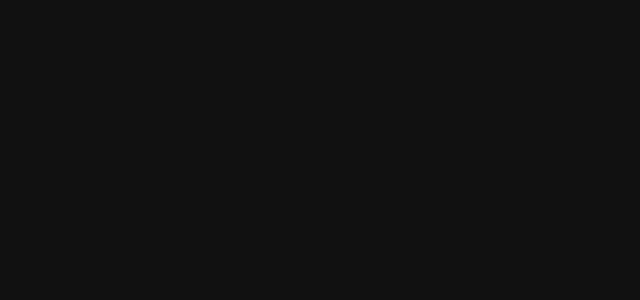
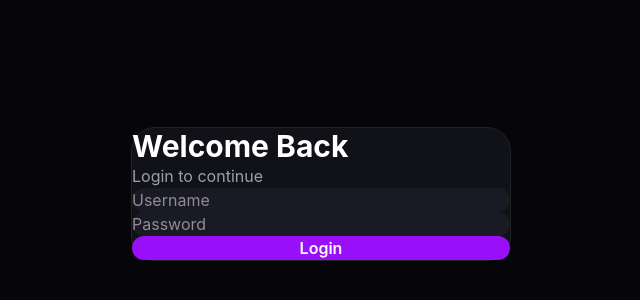
Before and after one commit to ashajith/Muisc_Muse_frontend, a React (Vite) app in the folder music_muse/: page /login in a window 1280 px wide. Before the commit this address had no page. Shown: the part 206-506 px from the top of the page, without its empty margins (319-959 px from the left). Built offline with nearby package versions, Linux system fonts and the light colour scheme.

Commit message:
login page

```diff
--- a/music_muse/src/App.jsx
+++ b/music_muse/src/App.jsx
@@ -1,14 +1,36 @@
 import { Routes, Route } from "react-router-dom";
 import Home from "./pages/Home";
-// import Charts from "./pages/Charts";
+import ProtectedRoute from "./components/ProtectedRoute";
 import PlaylistDetail from "./pages/PlaylistDetail";
+import Login from "./pages/Login";
 
 function App() {
   return (
     <Routes>
-      <Route path="/" element={<Home />} />
-      {/* <Route path="/charts" element={<Charts />} /> */}
-      <Route path="/playlist/:id" element={<PlaylistDetail />} />
+
+      {/* Public Route */}
+      <Route path="/login" element={<Login />} />
+
+      {/* Protected Home */}
+      <Route
+        path="/"
+        element={
+          <ProtectedRoute>
+            <Home />
+          </ProtectedRoute>
+        }
+      />
+
+      {/* Protected Playlist */}
+      <Route
+        path="/playlist/:id"
+        element={
+          <ProtectedRoute>
+            <PlaylistDetail />
+          </ProtectedRoute>
+        }
+      />
+
     </Routes>
   );
 }
--- a/music_muse/src/components/Navbar.jsx
+++ b/music_muse/src/components/Navbar.jsx
@@ -3,10 +3,17 @@ import React, { useState } from "react";
 import "../styles/navbar.css"
 import { FaChevronLeft, FaChevronRight, FaBell, FaCog, } from "react-icons/fa";
 import { FaSearch } from "react-icons/fa";
+import { FaUserCircle } from "react-icons/fa";
+import { useNavigate } from "react-router-dom";
+import { useAuthStore } from "../store/authStore";
 
 const Navbar = () => {
   const [activeTab, setActiveTab] = useState("Music");
   const tabs = ["Music", "Podcasts", "Live"];
+
+  const navigate = useNavigate();
+  const token = useAuthStore((state) => state.token);
+  const logout = useAuthStore((state) => state.logout);
 
   return (
     <nav className="fixed z-50 h-17 w-full flex items-center px-6 border-none bg-[#05050a]/80 backdrop-blur-md">
@@ -79,6 +86,25 @@ const Navbar = () => {
           </span>
         </button>
 
+        {/* Profile */}
+        <button
+          onClick={() => {
+            if (token) {
+              logout();
+              navigate("/login");
+            } else {
+              navigate("/login");
+            }
+          }}
+          className="w-10 h-10 p-[3px] cursor-pointer rounded-full bg-[#2c1b4d] hover:scale-105 transition-all duration-300"
+        >
+          <img
+            src="https://api.dicebear.com/7.x/adventurer/svg?seed=Felix"
+            alt="Profile"
+            className="w-full h-full rounded-full object-cover bg-[#f5d2b8]"
+          />
+        </button>
+
       </div>
     </nav >
   );
--- a/music_muse/src/components/ProtectedRoute.jsx
+++ b/music_muse/src/components/ProtectedRoute.jsx
@@ -1,14 +1,17 @@
 import { Navigate } from "react-router-dom";
 import { useAuthStore } from "../store/authStore";
 
-const ProtectedRoute = ({ children }) => {
-  const { token } = useAuthStore();
+function ProtectedRoute({ children }) {
+
+  const token = useAuthStore(
+    (state) => state.token
+  );
 
   if (!token) {
-    return <Navigate to="/login" replace />;
+    return <Navigate to="/login" />;
   }
 
   return children;
-};
+}
 
 export default ProtectedRoute;
--- a/music_muse/src/pages/Login.jsx
+++ b/music_muse/src/pages/Login.jsx
@@ -3,7 +3,9 @@ import { useAuthStore } from "../store/authStore";
 import { useNavigate } from "react-router-dom";
 
 function Login() {
+
   const login = useAuthStore((state) => state.login);
+
   const navigate = useNavigate();
 
   const [form, setForm] = useState({
@@ -11,34 +13,82 @@ function Login() {
     password: "",
   });
 
+  const [error, setError] = useState("");
+
   const handleSubmit = async (e) => {
+
     e.preventDefault();
+
     try {
+
       await login(form);
+
       navigate("/");
+
     } catch (err) {
+
       console.error(err.response?.data);
+
+      setError("Invalid username or password");
     }
   };
 
   return (
-    <div className="h-screen flex items-center justify-center text-white">
-      <form onSubmit={handleSubmit} className="space-y-4">
+
+    <div className="min-h-screen bg-[#05050a] flex items-center justify-center">
+
+      <form
+        onSubmit={handleSubmit}
+        className="w-[380px] bg-[#111118] p-8 rounded-3xl border border-[#222]"
+      >
+
+        <h1 className="text-3xl font-bold text-white mb-2">
+          Welcome Back
+        </h1>
+
+        <p className="text-zinc-400 mb-8">
+          Login to continue
+        </p>
+
+        {error && (
+          <div className="bg-red-500/10 text-red-400 p-3 rounded-xl mb-4 text-sm">
+            {error}
+          </div>
+        )}
+
         <input
+          type="text"
           placeholder="Username"
+          className="w-full p-4 rounded-xl bg-[#1a1a24] text-white outline-none mb-4"
           onChange={(e) =>
-            setForm({ ...form, username: e.target.value })
+            setForm({
+              ...form,
+              username: e.target.value,
+            })
           }
         />
+
         <input
           type="password"
           placeholder="Password"
+          className="w-full p-4 rounded-xl bg-[#1a1a24] text-white outline-none mb-6"
           onChange={(e) =>
-            setForm({ ...form, password: e.target.value })
+            setForm({
+              ...form,
+              password: e.target.value,
+            })
           }
         />
-        <button type="submit">Login</button>
+
+        <button
+          type="submit"
+          className="w-full bg-purple-600 hover:bg-purple-700 transition-all p-4 rounded-xl text-white font-semibold"
+        >
+          Login
+        </button>
+
       </form>
+
     </div>
   );
 }
--- a/music_muse/src/store/authStore.js
+++ b/music_muse/src/store/authStore.js
@@ -1,28 +1,52 @@
 import { create } from "zustand";
 import axios from "axios";
 
+const API = "http://127.0.0.1:8000/api";
+
 export const useAuthStore = create((set) => ({
+
   user: null,
+
   token: localStorage.getItem("token") || null,
 
   login: async ({ username, password }) => {
+
     const res = await axios.post(
-      "http://127.0.0.1:8000/api/login/",
-      { username, password }
+      `${API}/login/`,
+      {
+        username,
+        password,
+      }
     );
 
     const token = res.data.access;
 
     localStorage.setItem("token", token);
 
+    axios.defaults.headers.common[
+      "Authorization"
+    ] = `Bearer ${token}`;
+
     set({
       token,
-      user: { username },
+      user: {
+        username,
+      },
     });
   },
 
   logout: () => {
+
     localStorage.removeItem("token");
-    set({ user: null, token: null });
+
+    delete axios.defaults.headers.common[
+      "Authorization"
+    ];
+
+    set({
+      user: null,
+      token: null,
+    });
   },
+
 }));
```
